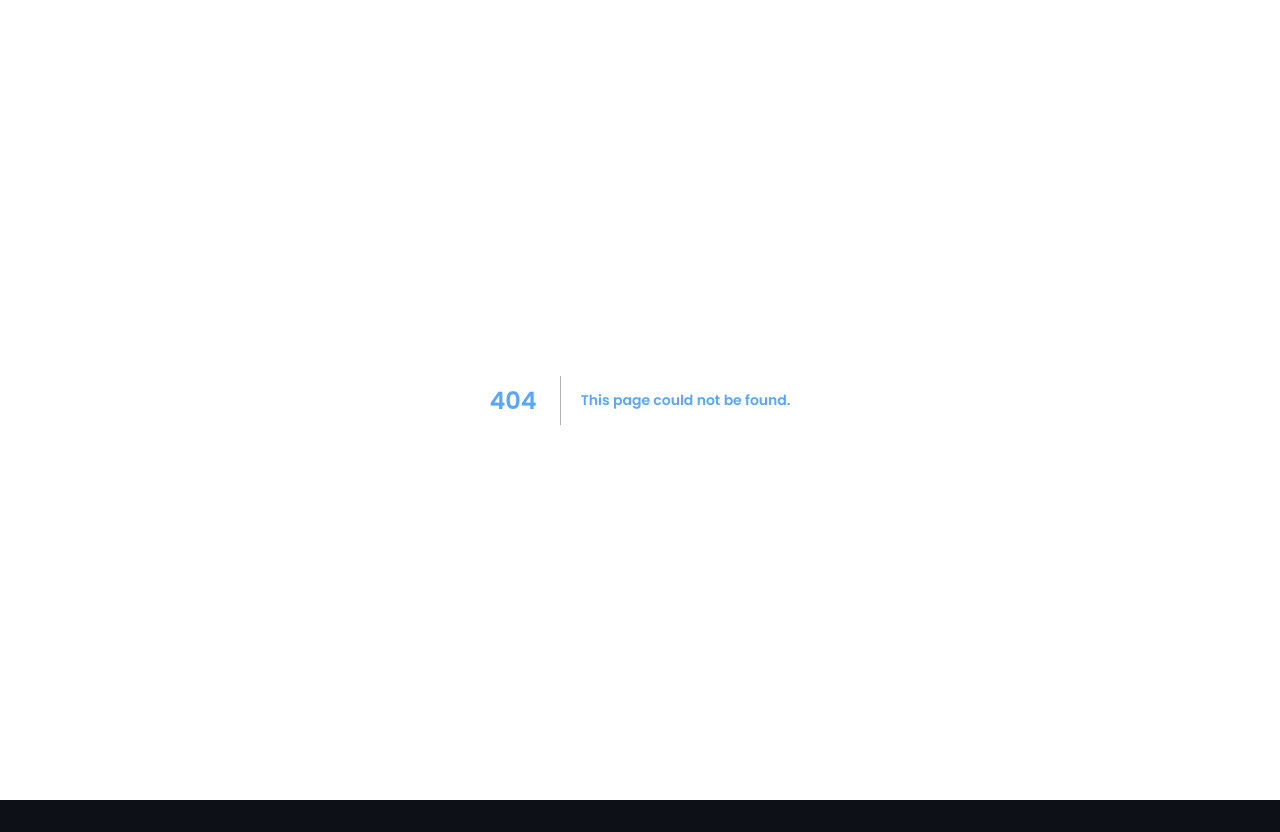
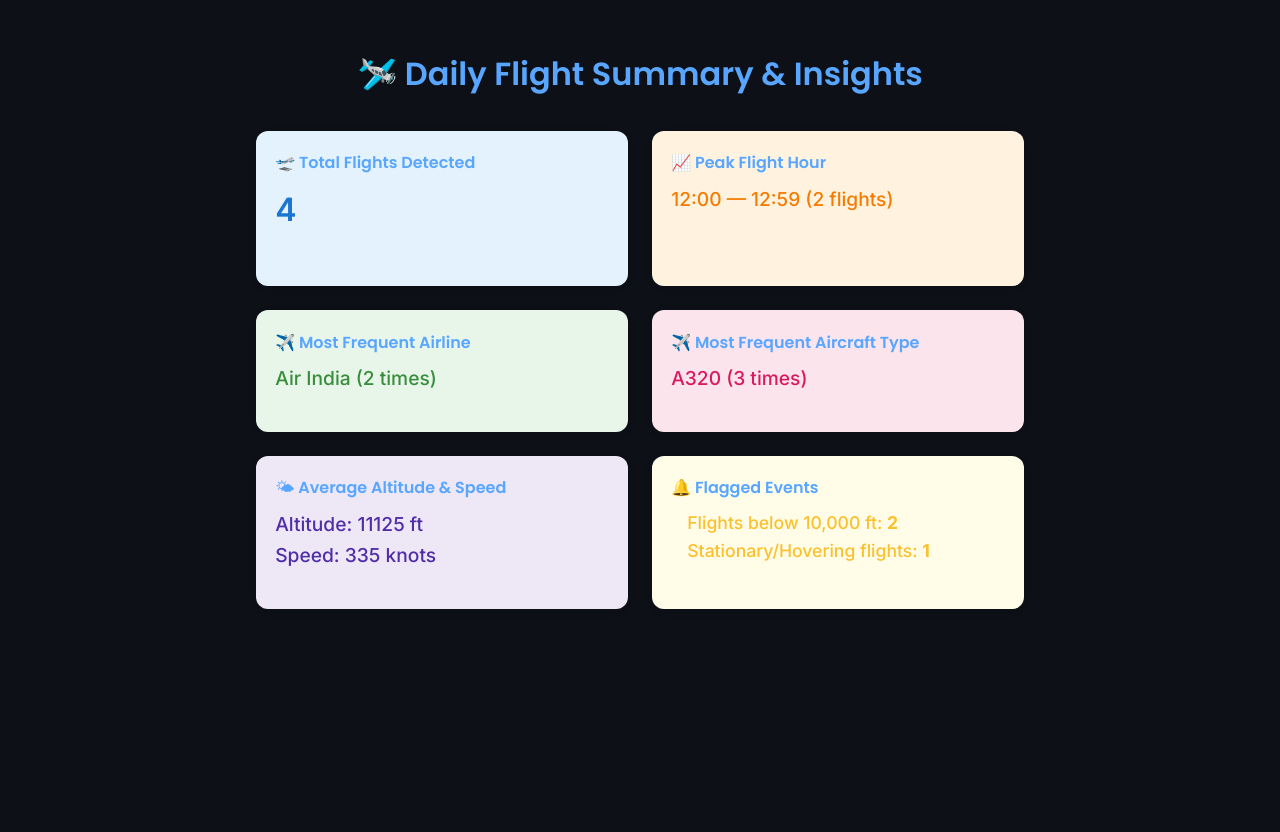
Before and after one commit to Ramharsh-aidev/skywatch_alerts, a Next.js app: page /Dashboard in a window 1280 px wide. Before the commit this address had no page. Before the commit the page ends 800 px from the top, so only its background shows below. Built offline with nearby package versions, Linux system fonts and the light colour scheme; no server answers.

Commit message:
added dashbaord for flights

```diff
--- /dev/null
+++ b/flight-summary.js
@@ -0,0 +1,88 @@
+// Simple in-memory store for demo purposes
+const flightsToday = [
+  {
+    hex: 'ABC123',
+    flight: 'AI101',
+    airline: 'Air India',
+    type: 'A320',
+    altitude: 12000,
+    speed: 450,
+    timestamp: Math.floor(Date.now() / 1000) - 3600, // 1 hour ago
+  },
+  {
+    hex: 'DEF456',
+    flight: '6E202',
+    airline: 'IndiGo',
+    type: 'A320',
+    altitude: 9500,
+    speed: 420,
+    timestamp: Math.floor(Date.now() / 1000) - 1800, // 30 min ago
+  },
+  {
+    hex: 'GHI789',
+    flight: 'UK303',
+    airline: 'Vistara',
+    type: 'B737',
+    altitude: 8000,
+    speed: 0,
+    timestamp: Math.floor(Date.now() / 1000) - 600, // 10 min ago
+  },
+  {
+    hex: 'JKL012',
+    flight: 'AI102',
+    airline: 'Air India',
+    type: 'A320',
+    altitude: 15000,
+    speed: 470,
+    timestamp: Math.floor(Date.now() / 1000) - 300, // 5 min ago
+  },
+];
+
+function recordFlightData(flightData) {
+  flightsToday.push(...flightData); // Add new flights
+}
+
+function getSummaryMetrics() {
+  const totalFlights = flightsToday.length;
+
+  // Group by hour
+  const flightsByHour = {};
+  flightsToday.forEach(f => {
+    const hour = new Date(f.timestamp * 1000).getHours();
+    flightsByHour[hour] = (flightsByHour[hour] || 0) + 1;
+  });
+  const peakHour = Object.entries(flightsByHour).sort((a, b) => b[1] - a[1])[0];
+
+  // Most frequent airline/aircraft
+  const airlineCount = {};
+  const aircraftTypeCount = {};
+  flightsToday.forEach(f => {
+    airlineCount[f.airline] = (airlineCount[f.airline] || 0) + 1;
+    aircraftTypeCount[f.type] = (aircraftTypeCount[f.type] || 0) + 1;
+  });
+  const frequentAirline = Object.entries(airlineCount).sort((a, b) => b[1] - a[1])[0];
+  const frequentAircraft = Object.entries(aircraftTypeCount).sort((a, b) => b[1] - a[1])[0];
+
+  // Average altitude & speed
+  const avgAltitude = flightsToday.reduce((sum, f) => sum + (f.altitude || 0), 0) / totalFlights;
+  const avgSpeed = flightsToday.reduce((sum, f) => sum + (f.speed || 0), 0) / totalFlights;
+
+  // Flagged events
+  const lowAltitude = flightsToday.filter(f => f.altitude < 10000);
+  const stationary = flightsToday.filter(f => f.speed < 30); // Example threshold
+
+  return {
+    totalFlights,
+    peakHour,
+    frequentAirline,
+    frequentAircraft,
+    avgAltitude,
+    avgSpeed,
+    flagged: {
+      lowAltitude: lowAltitude.length,
+      stationary: stationary.length,
+    }
+  };
+}
+
+module.exports = { recordFlightData, getSummaryMetrics };
--- /dev/null
+++ b/src/app/Dashboard/page.tsx
@@ -0,0 +1,141 @@
+'use client';
+
+import React, { useEffect, useState } from 'react';
+
+type Summary = {
+  totalFlights: number;
+  peakHour: [string, number] | null;
+  frequentAirline: [string, number] | null;
+  frequentAircraft: [string, number] | null;
+  avgAltitude: number;
+  avgSpeed: number;
+  flagged: {
+    lowAltitude: number;
+    stationary: number;
+  };
+};
+
+// Dummy data for local testing
+const dummySummary: Summary = {
+  totalFlights: 4,
+  peakHour: ['12', 2],
+  frequentAirline: ['Air India', 2],
+  frequentAircraft: ['A320', 3],
+  avgAltitude: (12000 + 9500 + 8000 + 15000) / 4,
+  avgSpeed: (450 + 420 + 0 + 470) / 4,
+  flagged: {
+    lowAltitude: 2, // 9500, 8000
+    stationary: 1,  // 0 speed
+  },
+};
+
+export default function Dashboard() {
+  const [summary, setSummary] = useState<Summary | null>(null);
+  const [loading, setLoading] = useState(true);
+
+  useEffect(() => {
+    fetch('http://localhost:3000/api/flight-summary')
+      .then(res => res.json())
+      .then(data => {
+        setSummary(data);
+        setLoading(false);
+      })
+      .catch(() => {
+        // If API fails, use dummy data
+        setSummary(dummySummary);
+        setLoading(false);
+      });
+  }, []);
+
+  if (loading) return <div style={{textAlign:'center',marginTop:'2rem'}}>Loading flight summary...</div>;
+  if (!summary) return <div style={{textAlign:'center',marginTop:'2rem'}}>No summary data available.</div>;
+
+  return (
+    <main style={{
+      maxWidth: 800,
+      margin: '2rem auto',
+      fontFamily: 'Inter, Arial, sans-serif',
+      padding: '1rem'
+    }}>
+      <h1 style={{textAlign:'center',marginBottom:'2rem',fontWeight:700,fontSize:'2rem'}}>🛩️ Daily Flight Summary & Insights</h1>
+      <div style={{
+        display: 'grid',
+        gridTemplateColumns: 'repeat(auto-fit, minmax(320px, 1fr))',
+        gap: '1.5rem'
+      }}>
+        <div style={{
+          background: '#e3f2fd',
+          borderRadius: 12,
+          padding: '1.2rem',
+          boxShadow: '0 2px 8px #0001'
+        }}>
+          <h2 style={{marginBottom:8}}>🛫 Total Flights Detected</h2>
+          <p style={{fontSize:'2rem',fontWeight:600,color:'#1976d2'}}>{summary.totalFlights ?? 0}</p>
+        </div>
+        <div style={{
+          background: '#fff3e0',
+          borderRadius: 12,
+          padding: '1.2rem',
+          boxShadow: '0 2px 8px #0001'
+        }}>
+          <h2 style={{marginBottom:8}}>📈 Peak Flight Hour</h2>
+          <p style={{fontSize:'1.2rem',fontWeight:500,color:'#f57c00'}}>
+            {summary.peakHour
+              ? `${summary.peakHour[0]}:00 — ${summary.peakHour[0]}:59 (${summary.peakHour[1]} flights)`
+              : 'No data'}
+          </p>
+        </div>
+        <div style={{
+          background: '#e8f5e9',
+          borderRadius: 12,
+          padding: '1.2rem',
+          boxShadow: '0 2px 8px #0001'
+        }}>
+          <h2 style={{marginBottom:8}}>✈️ Most Frequent Airline</h2>
+          <p style={{fontSize:'1.2rem',fontWeight:500,color:'#388e3c'}}>
+            {summary.frequentAirline
+              ? `${summary.frequentAirline[0]} (${summary.frequentAirline[1]} times)`
+              : 'No data'}
+          </p>
+        </div>
+        <div style={{
+          background: '#fce4ec',
+          borderRadius: 12,
+          padding: '1.2rem',
+          boxShadow: '0 2px 8px #0001'
+        }}>
+          <h2 style={{marginBottom:8}}>✈️ Most Frequent Aircraft Type</h2>
+          <p style={{fontSize:'1.2rem',fontWeight:500,color:'#d81b60'}}>
+            {summary.frequentAircraft
+              ? `${summary.frequentAircraft[0]} (${summary.frequentAircraft[1]} times)`
+              : 'No data'}
+          </p>
+        </div>
+        <div style={{
+          background: '#ede7f6',
+          borderRadius: 12,
+          padding: '1.2rem',
+          boxShadow: '0 2px 8px #0001'
+        }}>
+          <h2 style={{marginBottom:8}}>🌤 Average Altitude & Speed</h2>
+          <p style={{fontSize:'1.2rem',fontWeight:500,color:'#512da8'}}>
+            Altitude: {isNaN(summary.avgAltitude) ? '-' : `${summary.avgAltitude.toFixed(0)} ft`}<br />
+            Speed: {isNaN(summary.avgSpeed) ? '-' : `${summary.avgSpeed.toFixed(0)} knots`}
+          </p>
+        </div>
+        <div style={{
+          background: '#fffde7',
+          borderRadius: 12,
+          padding: '1.2rem',
+          boxShadow: '0 2px 8px #0001'
+        }}>
+          <h2 style={{marginBottom:8}}>🔔 Flagged Events</h2>
+          <ul style={{fontSize:'1.1rem',fontWeight:500,color:'#fbc02d',marginLeft:0,paddingLeft:'1rem'}}>
+            <li>Flights below 10,000 ft: <b>{summary.flagged.lowAltitude ?? 0}</b></li>
+            <li>Stationary/Hovering flights: <b>{summary.flagged.stationary ?? 0}</b></li>
+          </ul>
+        </div>
+      </div>
+    </main>
+  );
+}
--- a/src/app/page.tsx
+++ b/src/app/page.tsx
@@ -9,6 +9,9 @@ export default function Home() {
         <div className="flex space-x-4">
           <Link href="/alerts" className="text-blue-500 hover:underline">
             My Alerts
+          </Link>
+            <Link href="/Dashboard" className="text-blue-500 hover:underline">
+         Dashboard
           </Link>
           <Link href="/about" className="text-blue-500 hover:underline">
             About
--- a/src/components/Navbar.tsx
+++ b/src/components/Navbar.tsx
@@ -14,6 +14,9 @@ export default function Navbar() {
         <Link href="/alerts" className={`hover:underline ${pathname === '/alerts' ? 'font-bold' : ''}`}>
           Alerts
         </Link>
+        <Link href="/alerts" className={`hover:underline ${pathname === '/Dashboard' ? 'font-bold' : ''}`}>
+          Dashboard
+        </Link>
         <Link href="/about" className={`hover:underline ${pathname === '/about' ? 'font-bold' : ''}`}>
           About
         </Link>
```
